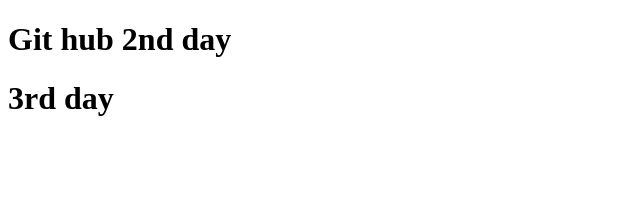
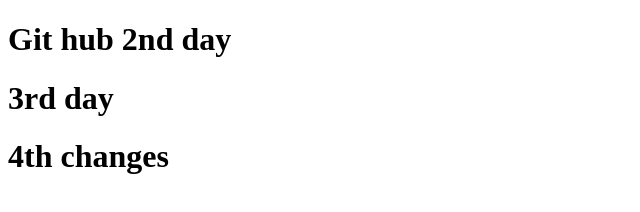
Before and after one commit to anibardoo/git-2nd, a plain HTML site: page index.html in a window 1280 px wide. Shown: the whole page, without its empty margins (0-640 px from the left). Drawn offline with Linux system fonts and the light colour scheme.

Commit message:
Update index.html

```diff
--- a/index.html
+++ b/index.html
@@ -8,5 +8,6 @@
 <body>
     <h1>Git hub 2nd day</h1>
     <h1> 3rd day</h1>
+    <h1>4th changes</h1>
 </body>
 </html>
```
